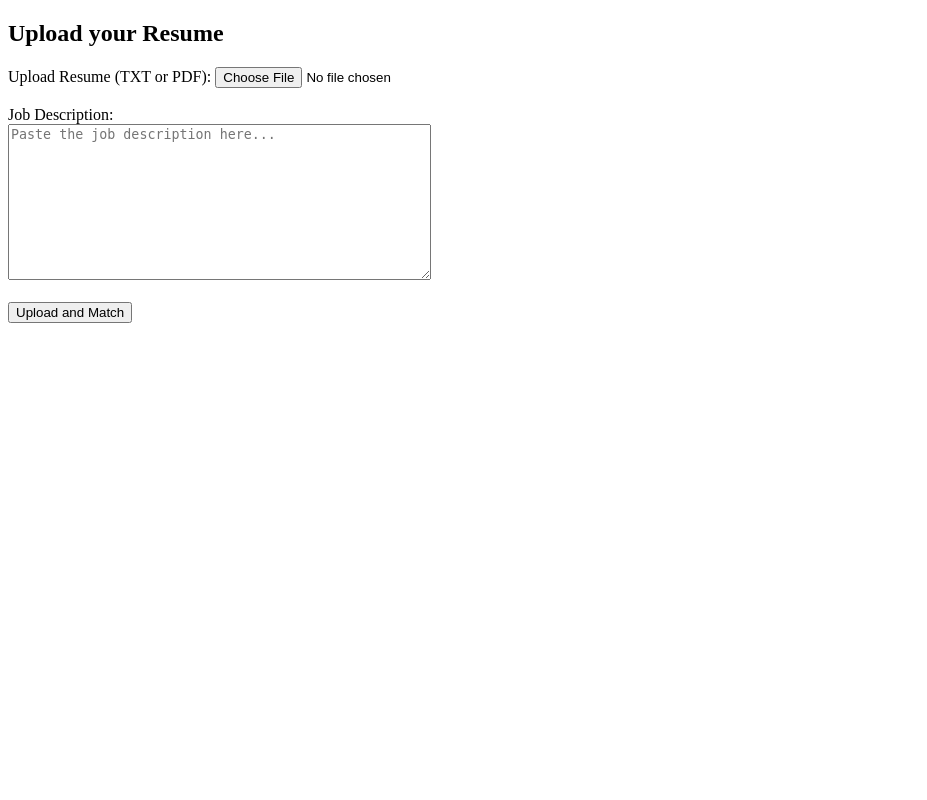
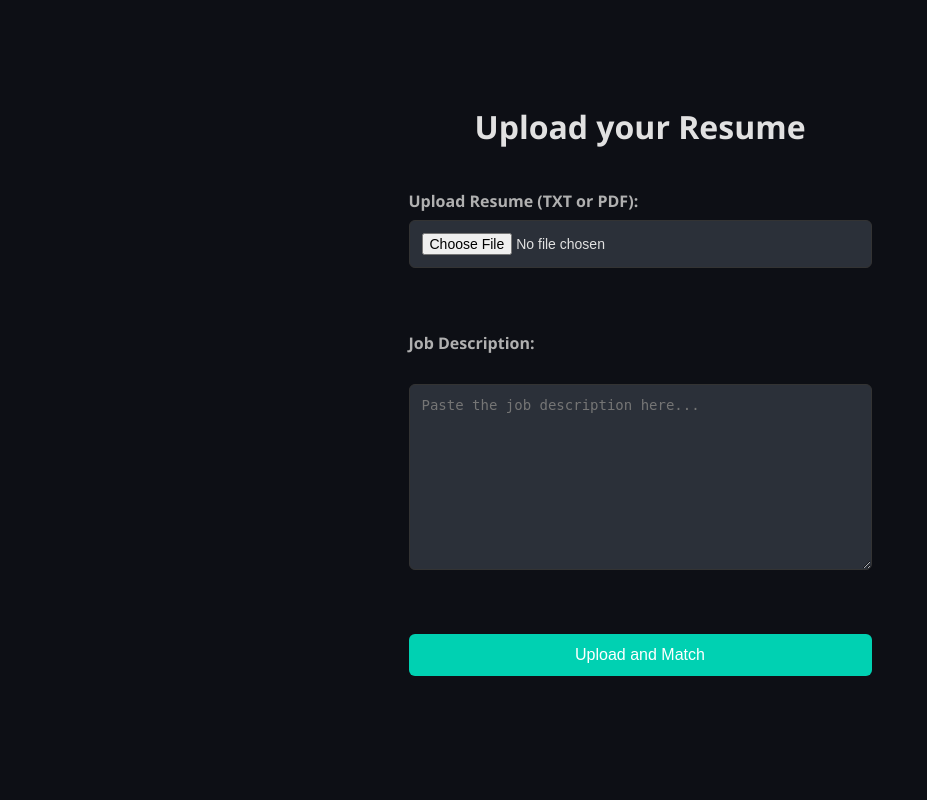
Before and after one commit to TrijoySinha/resume-matcher, a Flask app: page / in a window 1280 px wide. Shown: the whole page, without its empty margins (0-927 px from the left). Run offline with Flask 3, Linux system fonts and the light colour scheme.

Commit message:
7 - Added style.css

```diff
--- /dev/null
+++ b/static/style.css
@@ -0,0 +1,67 @@
+body {
+    font-family: "Segoe UI", Tahoma, Geneva, Verdana, sans-serif;
+    background-color: #0d0f15; /* Deep dark navy */
+    margin: 0;
+    padding: 0;
+    display: flex;
+    flex-direction: column;
+    height: 100vh;
+    justify-content: center;
+    align-items: center;
+  }
+
+  .container {
+    background-color: #1a1e25; /* Slightly lighter dark tone for contrast */
+    padding: 40px;
+    border-radius: 12px;
+    box-shadow: 0 4px 20px rgba(0, 0, 0, 0.3);
+    width: 100%;
+    max-width: 600px;
+    text-align: center;
+  }
+
+  h1 {
+    margin-top: 0;
+    margin-bottom: 20px;
+    text-align: center;
+    color: #e1e1e1; /* Lighter grey for header */
+  }
+
+  label {
+    display: block;
+    margin-bottom: 8px;
+    color: #b0b0b0; /* Soft grey labels */
+    font-weight: bold;
+  }
+
+  input[type="file"],
+  textarea,
+  input[type="submit"] {
+    width: 100%; /* Ensures they are all the same width */
+    padding: 12px;
+    margin-bottom: 20px;
+    border: 1px solid #333333; /* Dark border for inputs */
+    border-radius: 6px;
+    background-color: #2b3039; /* Muted dark greyish blue for inputs */
+    color: #e1e1e1; /* Light grey text inside inputs */
+    font-size: 14px;
+    display: block; /* Ensures file input behaves like a block element */
+    box-sizing: border-box; /* Makes sure padding and border are included in the width */
+  }
+
+  textarea {
+    resize: vertical;
+  }
+
+  input[type="submit"] {
+    background-color: #00d1b2; /* Bold teal accent for button */
+    color: white;
+    border: none;
+    cursor: pointer;
+    font-size: 16px;
+    transition: background-color 0.3s ease;
+  }
+
+  input[type="submit"]:hover {
+    background-color: #00a49b; /* Darker teal on hover */
+  }
--- a/templates/upload.html
+++ b/templates/upload.html
@@ -4,9 +4,12 @@
     <meta charset="UTF-8">
     <meta name="viewport" content="width=device-width, initial-scale=1.0">
     <title>Upload Resume</title>
+    <link rel="stylesheet" type="text/css" href="{{ url_for('static', filename='style.css') }}">
+
 </head>
 <body>
-    <h2>Upload your Resume</h2>
+    <h1>Upload your Resume</h2>
+    <br>
     <form action="/upload" method="post" enctype="multipart/form-data">
         <!-- Resume upload -->
         <label for="resume">Upload Resume (TXT or PDF):</label>
```
